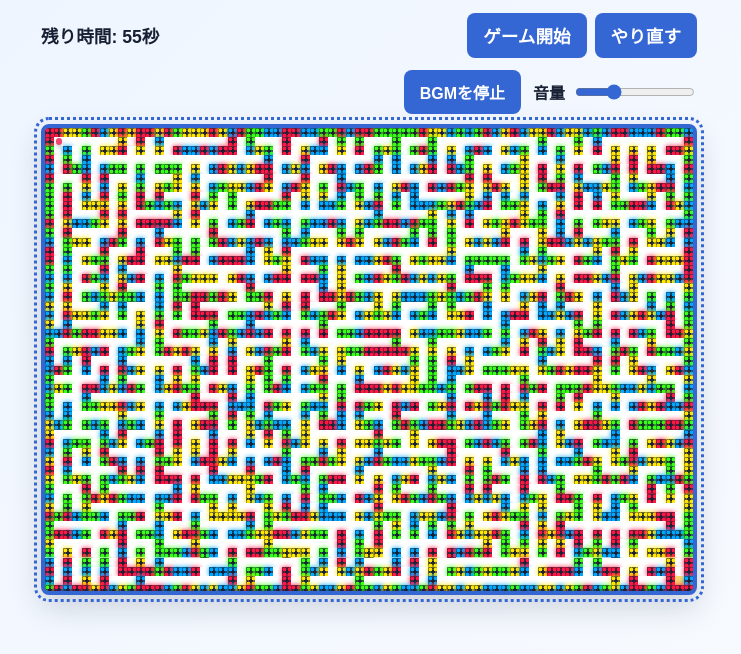
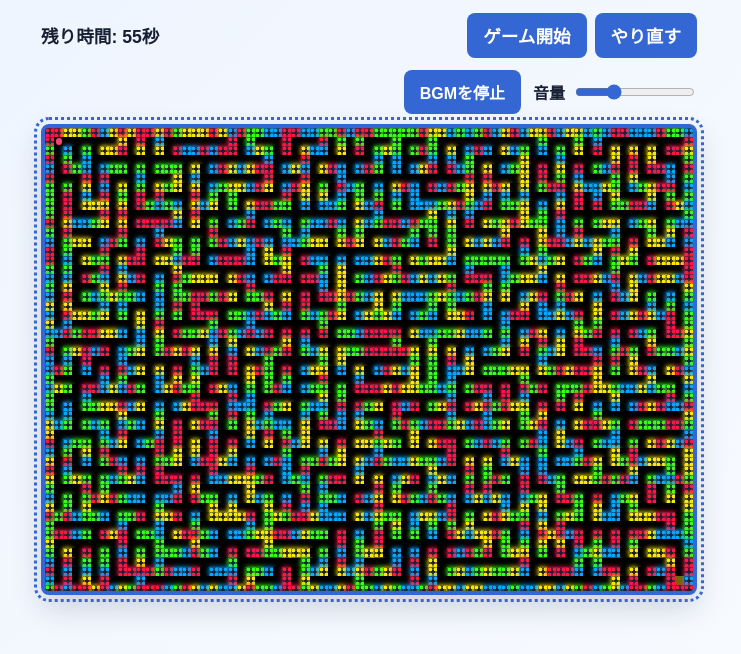
Before and after one commit to kaho41864874-creator/11-17-, a plain HTML site: page index.html in a window 1280 px wide. Shown: the part 130-784 px from the top of the page, without its empty margins (271-1012 px from the left). Drawn offline with Linux system fonts and the light colour scheme.

Commit message:
背景黒

```diff
--- a/style.css
+++ b/style.css
@@ -90,7 +90,7 @@ button:hover {
   outline: 3px dotted #3567d4;
   outline-offset: 4px;
   border-radius: 8px;
-  background: #fff;
+  background: #000;
   box-shadow: 0 12px 30px rgb(23 32 51 / 18%);
 }
 
@@ -126,21 +126,21 @@ button:hover {
 }
 
 .path {
-  background: #fff;
+  background: #000;
 }
 
 .start {
-  background: #bdebd1;
+  background: #003b20;
 }
 
 .goal {
-  background: #ffd66b;
+  background: #7a6500;
 }
 
 .avatar {
   position: relative;
   z-index: 1;
-  background: #fff;
+  background: #000;
 }
 
 .avatar::after {
```
